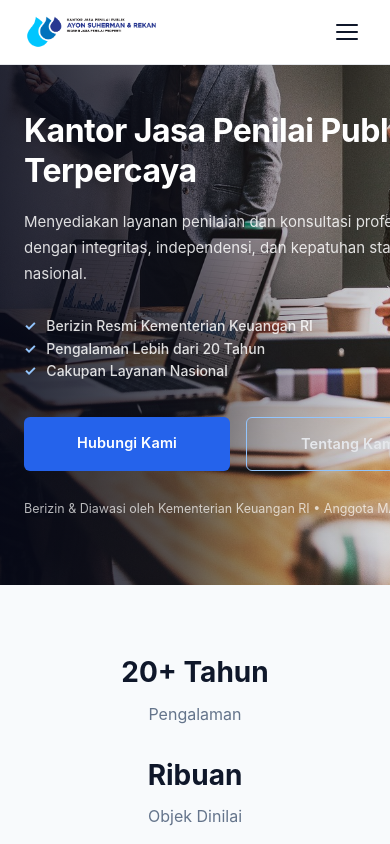
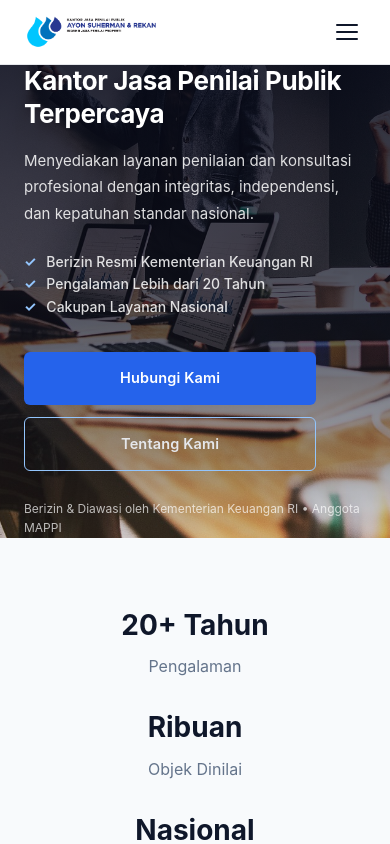
Before and after one commit to Achaikal02/companyprofile-kjpp, a React (Vite) app: page / in a window 390 px wide. Shown: the top 844 px of the page. Built offline with nearby package versions, Linux system fonts and the light colour scheme.

Commit message:
fix responsif

```diff
--- a/src/styles/hero.css
+++ b/src/styles/hero.css
@@ -146,14 +146,39 @@
   max-width: 520px;
 }
 
-/* MOBILE FALLBACK */
+/* ==========================================================
+   RESPONSIVE – HERO VIDEO
+========================================================== */
 
+/* ===== Tablet Large (≤1024px) ===== */
+@media (max-width: 1024px) {
+  .hero-content {
+    max-width: 560px;
+    transform: translateY(-24px);
+  }
+
+  .hero-content h1 {
+    font-size: 38px;
+  }
+
+  .hero-sub {
+    font-size: 18px;
+  }
+
+  .hero-points li {
+    font-size: 16px;
+  }
+}
+
+/* ===== Tablet / Mobile (≤768px) ===== */
 @media (max-width: 768px) {
   .hero-video {
     height: auto;
     min-height: 520px;
+    align-items: flex-start;
   }
 
+  /* Fallback image */
   .hero-video-bg {
     display: none;
   }
@@ -162,14 +187,66 @@
     background: url('/media/hero-building.jpg') center / cover no-repeat;
   }
 
+  /* Overlay vertikal lebih natural */
+  .hero-overlay {
+    background: linear-gradient(
+      180deg,
+      rgba(2,6,23,0.85) 0%,
+      rgba(2,6,23,0.65) 55%,
+      rgba(2,6,23,0.35) 85%,
+      rgba(2,6,23,0.15) 100%
+    );
+  }
+
   .hero-content {
-    padding-top: 120px;
-    transform: translateY(-10px);
+    padding: 120px 24px 64px;
+    max-width: 100%;
+    transform: translateY(0);
   }
 
   .hero-content h1 {
     font-size: 32px;
     line-height: 1.25;
+    max-width: 100%;
+  }
+
+  .hero-sub {
+    font-size: 16px;
+    margin-bottom: 24px;
+  }
+
+  .hero-points li {
+    font-size: 15px;
+  }
+
+  .hero-actions {
+    flex-wrap: wrap;
+    gap: 12px;
+  }
+
+  .hero-btn {
+    min-width: auto;
+    width: 100%;
+    padding: 14px 20px;
+  }
+
+  .hero-trust {
+    font-size: 12px;
+  }
+}
+
+/* ===== Small Mobile (≤420px) ===== */
+@media (max-width: 420px) {
+  .hero-video {
+    min-height: 460px;
+  }
+
+  .hero-content {
+    padding: 104px 16px 56px;
+  }
+
+  .hero-content h1 {
+    font-size: 26px;
   }
 
   .hero-sub {
```
